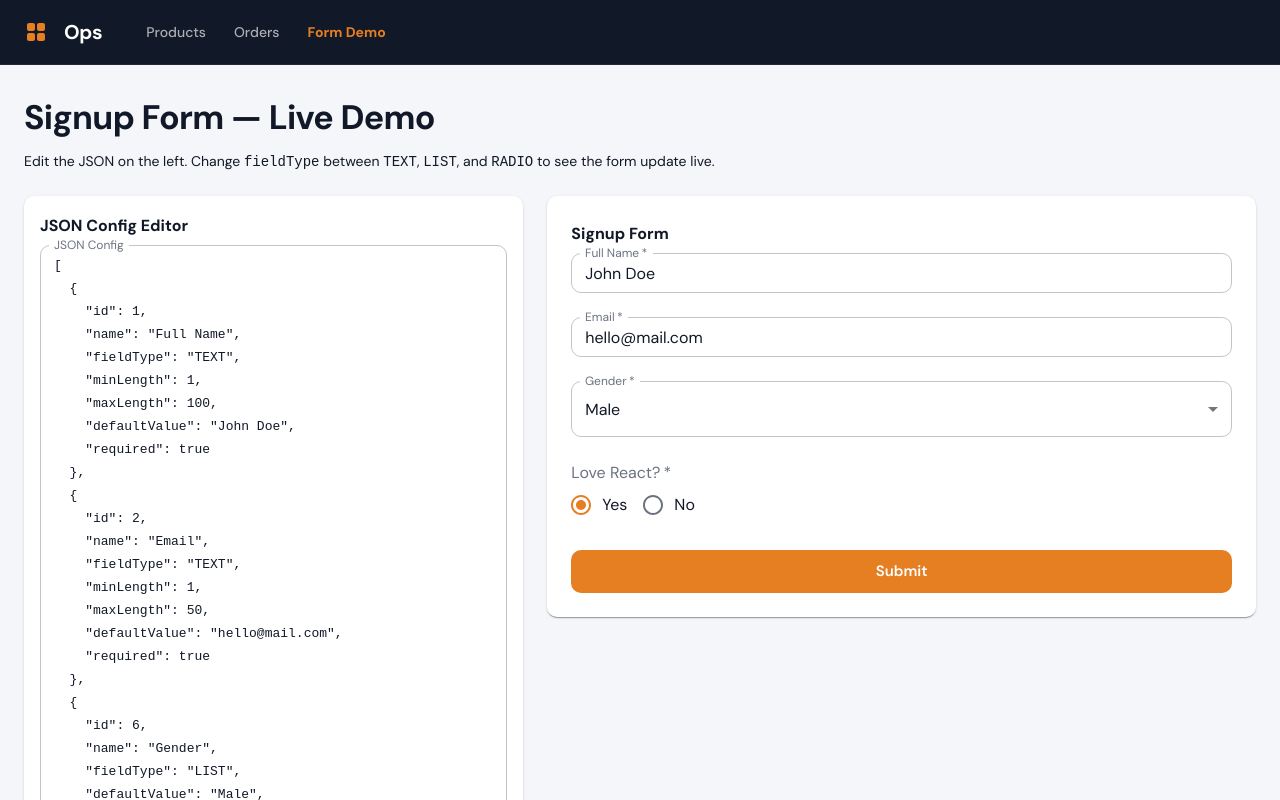
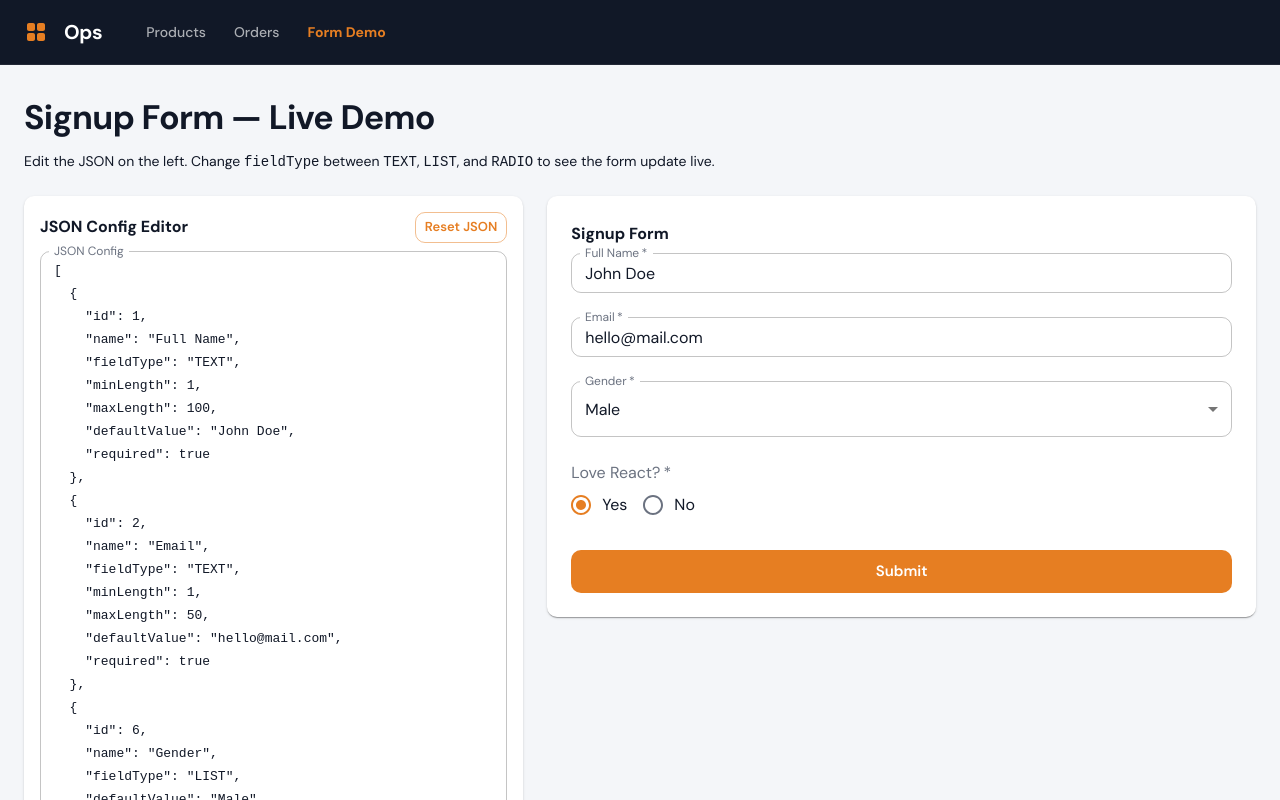
Before and after one commit to prudhvi-mallavarapu/nestjs-mircoservice, a Next.js app in the folder frontend/: page /form-demo in a window 1280 px wide. Shown: the top 800 px of the page. Built offline with nearby package versions, Linux system fonts and the light colour scheme.

Commit message:
fix: validate listOfValues1 for LIST/RADIO, add Reset JSON button

```diff
--- a/frontend/src/app/form-demo/page.tsx
+++ b/frontend/src/app/form-demo/page.tsx
@@ -23,6 +23,9 @@ function validateConfig(parsed: unknown): string | null {
     if (!item.name) return 'Each field must have a name';
     if (!['TEXT', 'LIST', 'RADIO'].includes(item.fieldType as string))
       return 'fieldType must be TEXT, LIST, or RADIO';
+    if (['LIST', 'RADIO'].includes(item.fieldType as string) &&
+        (!Array.isArray(item.listOfValues1) || (item.listOfValues1 as unknown[]).length === 0))
+      return `"${item.name}" requires listOfValues1 for ${item.fieldType} type`;
   }
   return null;
 }
@@ -85,9 +88,24 @@ export default function FormDemoPage() {
       <Grid container spacing={3}>
         <Grid size={{ xs: 12, md: 5 }}>
           <Paper sx={{ p: 2 }}>
-            <Typography variant="subtitle1" sx={{ fontWeight: 'bold' }} gutterBottom>
-              JSON Config Editor
-            </Typography>
+            <Box sx={{ display: 'flex', alignItems: 'center', justifyContent: 'space-between', mb: 1 }}>
+              <Typography variant="subtitle1" sx={{ fontWeight: 'bold' }}>
+                JSON Config Editor
+              </Typography>
+              <Button
+                size="small"
+                variant="outlined"
+                onClick={() => {
+                  const text = JSON.stringify(initialConfig, null, 2);
+                  setJsonText(text);
+                  setConfig(initialConfig);
+                  setJsonError(null);
+                  reset(buildDefaults(initialConfig));
+                }}
+              >
+                Reset JSON
+              </Button>
+            </Box>
             <TextField
               multiline
               minRows={18}
```
